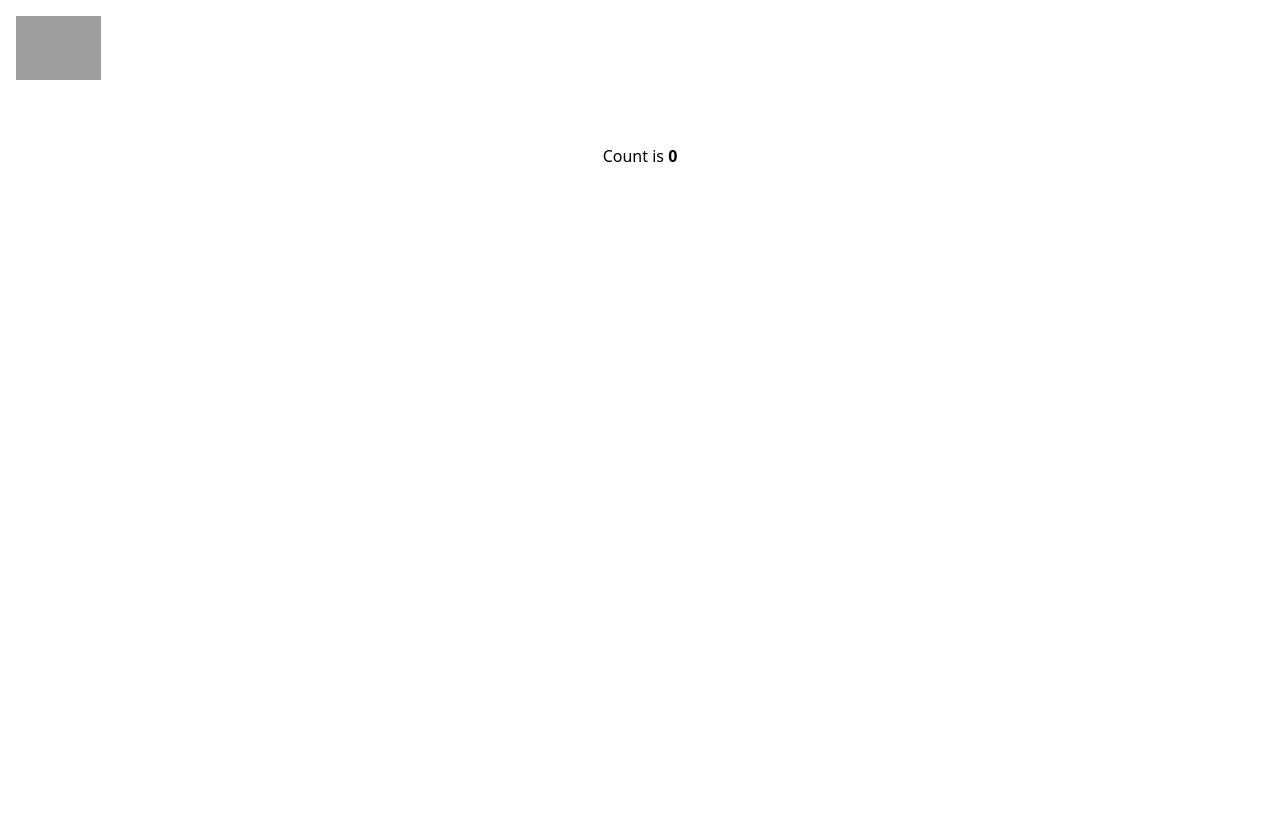
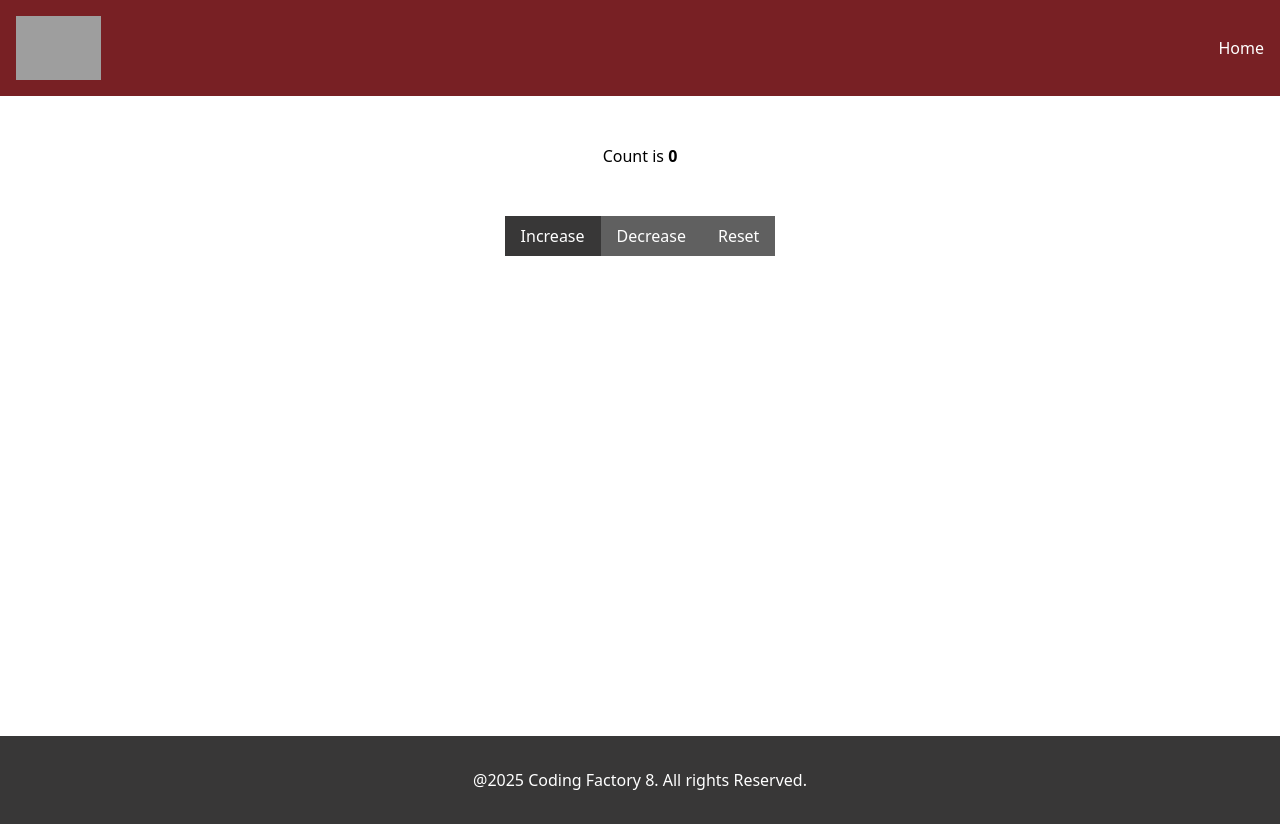
Before and after one commit to JohnBravos/cf8-react-intro, a React app: page / in a window 1280 px wide. Built offline with nearby package versions, Linux system fonts and the light colour scheme; grey boxes are pictures that could not be loaded; the HTML template or start-up script is replaced by a standard one.

Commit message:
feat: theme colors

```diff
--- a/src/index.css
+++ b/src/index.css
@@ -1 +1,7 @@
 @import "tailwindcss";
+
+@theme{
+    --color-cf-dark-red: #782024;
+    --color-cf-gray: #606060;
+    --color-cf-dark-grey: #383737;
+}
```
